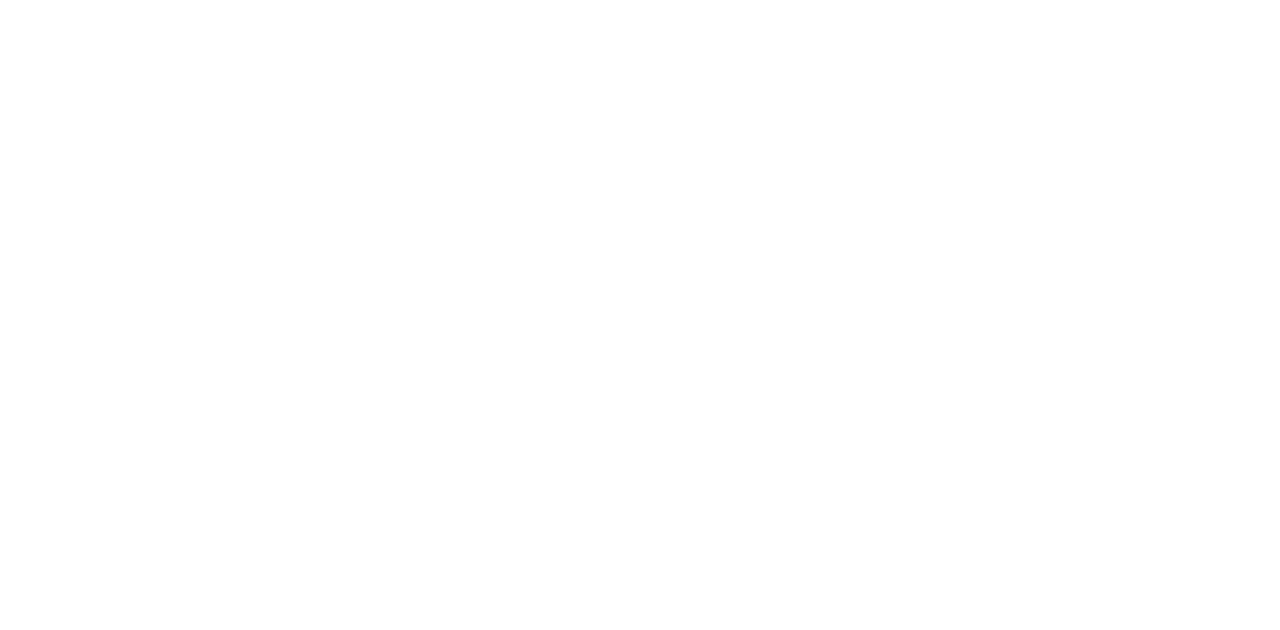
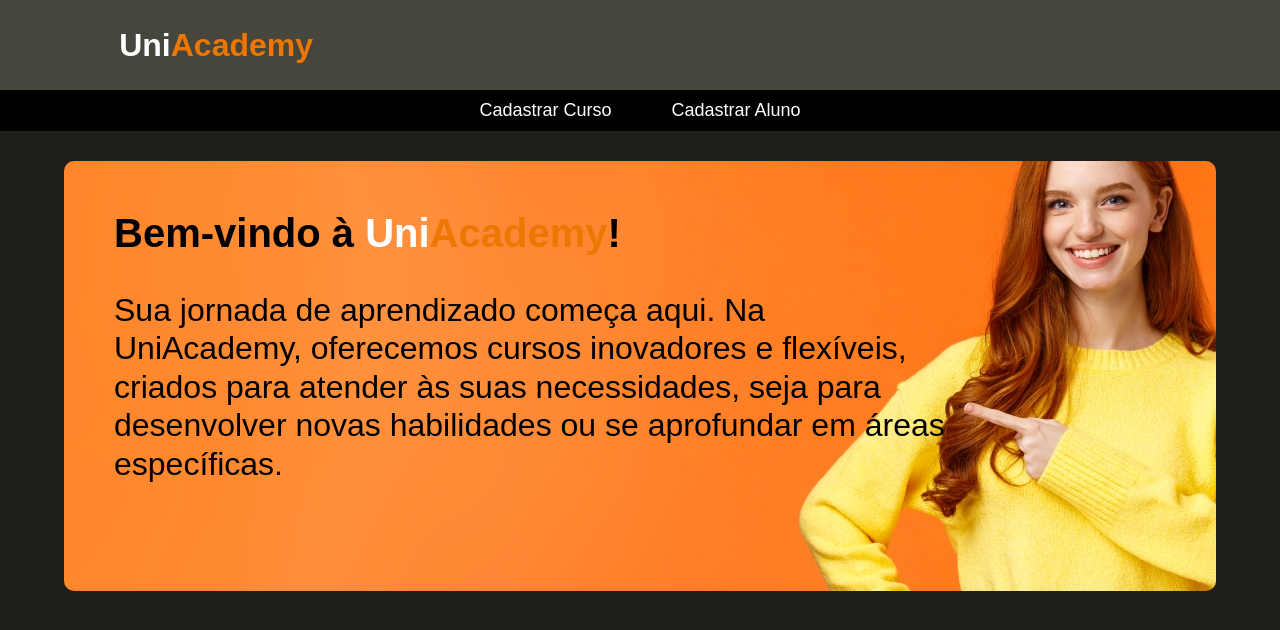
Before and after one commit to WellingtonHSL/sistema-de-cursos, a PHP site: page / in a window 1280 px wide. Before the commit the part shown is empty. Shown: the top 630 px of the page. Run offline with PHP 8.4, Linux system fonts and the light colour scheme.

Commit message:
Criei a pagina html da home(index) e estilizei com css

```diff
--- a/CSS/cadastrarCurso.css
+++ b/CSS/cadastrarCurso.css
@@ -12,7 +12,7 @@ header {
 
 .nav_header {
     height: 90px;
-    background-color: #47463D;
+    background-color: #47463D; /*250f3a*/
     padding: 20px;
     display: flex;
     justify-content: space-between;
@@ -45,7 +45,7 @@ header {
 .nav_subheader_a {
     list-style: none;
     display: flex;
-    gap: 30px;
+    gap: 60px;
 }
 
 .nav_subheader_a li a {
--- a/CSS/index.css
+++ b/CSS/index.css
@@ -0,0 +1,107 @@
+* {
+    margin: 0;
+    padding: 0;
+    box-sizing: border-box;
+    font-family: Arial, sans-serif;
+}
+
+/*HEADER*/
+header {
+    width: 100%;
+}
+
+.nav_header {
+    height: 90px;
+    background-color: #47463D; /*250f3a*/
+    padding: 20px;
+    display: flex;
+    justify-content: space-between;
+    align-items: center;
+}
+
+.nav_header h1 {
+    font-size: 32px;
+    margin-left: 8%;
+}
+
+.nav_title {
+    font-weight: bolder;
+    color: #FFFFFF;
+    text-decoration: none;
+}
+
+.nav_title b {
+    color: #EC7702;
+    font-weight: bolder;
+}
+
+.nav_subheader {
+    background-color: #000000;
+    padding: 10px;
+    display: flex;
+    justify-content: center;
+}
+
+.nav_subheader_a {
+    list-style: none;
+    display: flex;
+    gap: 60px;
+}
+
+.nav_subheader_a li a {
+    color: #FFFFFF;
+    text-decoration: none;
+    font-size: 18px;
+}
+
+.nav_subheader_a li a:hover {
+    text-decoration: underline;
+}
+
+/*BODY*/
+body{
+    background-color: #1f1e1a;
+}
+main {
+    padding: 30px 0px 0px 0px;
+    display: flex;
+    justify-content: center;
+}
+
+section {
+    width: 90%;
+    height: 430px;
+    background-image: url("../imagem/banner.jpg");
+    background-size:auto;
+    background-repeat: no-repeat;
+    background-position: 100%;
+    color: #000000;
+    border-radius: 10px;
+    padding: 50px;
+    overflow: hidden;
+    display: flex;
+    align-items: start;
+    flex-direction: column;
+    box-sizing: border-box;
+}
+
+section h1 {
+    font-size: 40px;
+    font-weight: bold;
+    margin-bottom: 35px;
+    word-wrap: break-word;
+}
+
+.uni {
+    color: #FFFFFF;
+}
+
+.academy {
+    color: #EC7702;
+}
+
+section p {
+    font-size: 32px;
+    line-height: 1.2;
+    max-width: 80%;
+}
--- a/index.html
+++ b/index.html
@@ -12,20 +12,23 @@
 </head>
 <body>
     <header>
-        <nav>
+        <nav class="nav_header">
+            <h1><a href="index.html" class="nav_title">Uni<b>Academy</b></a></h1>
+        </nav>
+        <nav class="nav_subheader">
+            <ul class="nav_subheader_a">
+                <li><a href="cadastrarCurso.html">Cadastrar Curso</a></li>
+                <li><a href="cadastrarAluno.html">Cadastrar Aluno</a></li>
+            </ul>
         </nav>
     </header>
 
     <main>
-        <article>
-            <section>
-            </section>
-        </article>
+        <section>
+            <h1>Bem-vindo à <b class="uni">Uni</b><b class="academy">Academy</b>!</h1>
+            <p>Sua jornada de aprendizado começa aqui. Na UniAcademy, oferecemos cursos inovadores e flexíveis, criados para atender às suas necessidades, seja para desenvolver novas habilidades ou se aprofundar em áreas específicas.</p>
+        </section>
+
     </main>
-
-    <footer>
-        <nav>
-        </nav>
-    </footer>
 </body>
 </html>
```
Also changed, not shown: imagem/banner.jpg (added).
